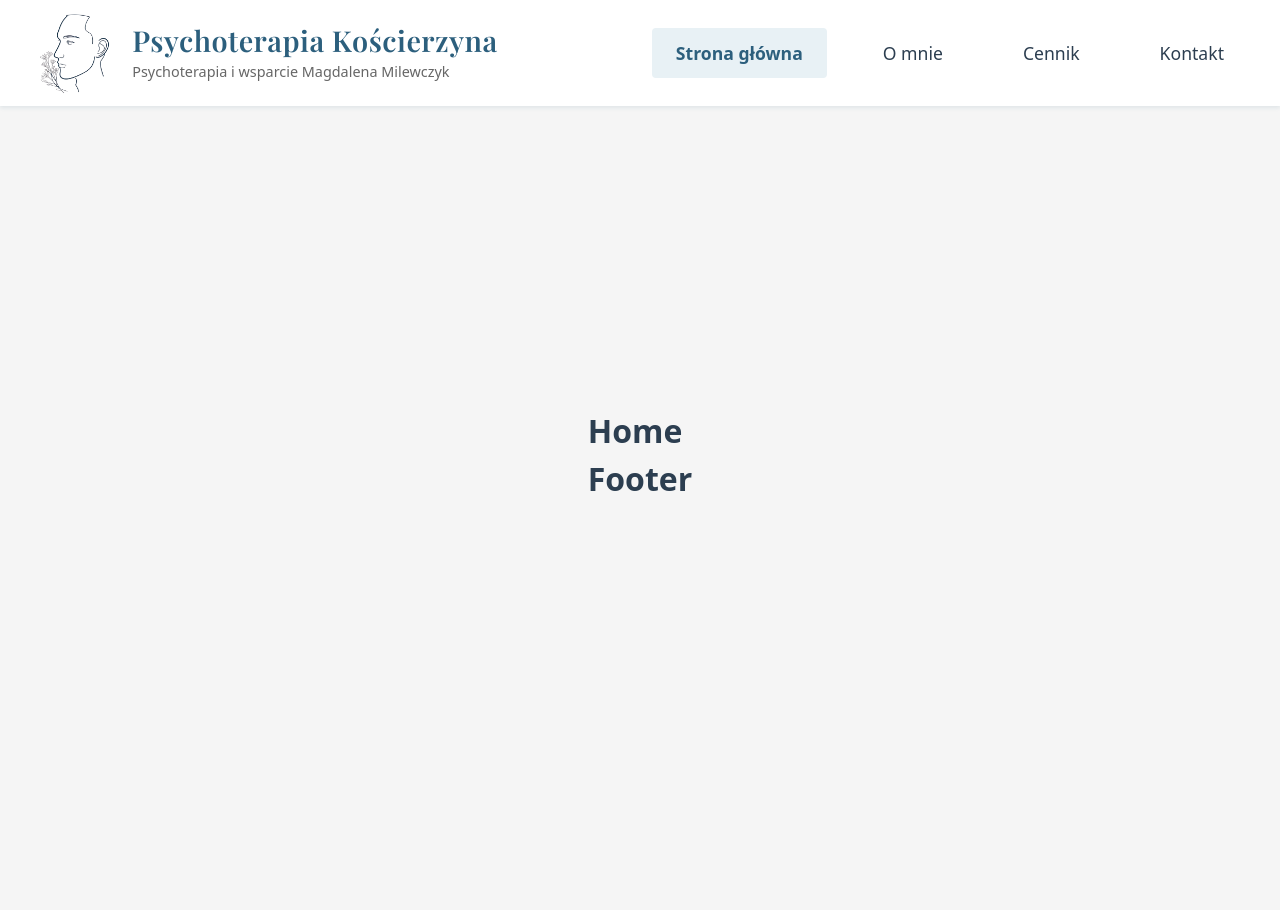
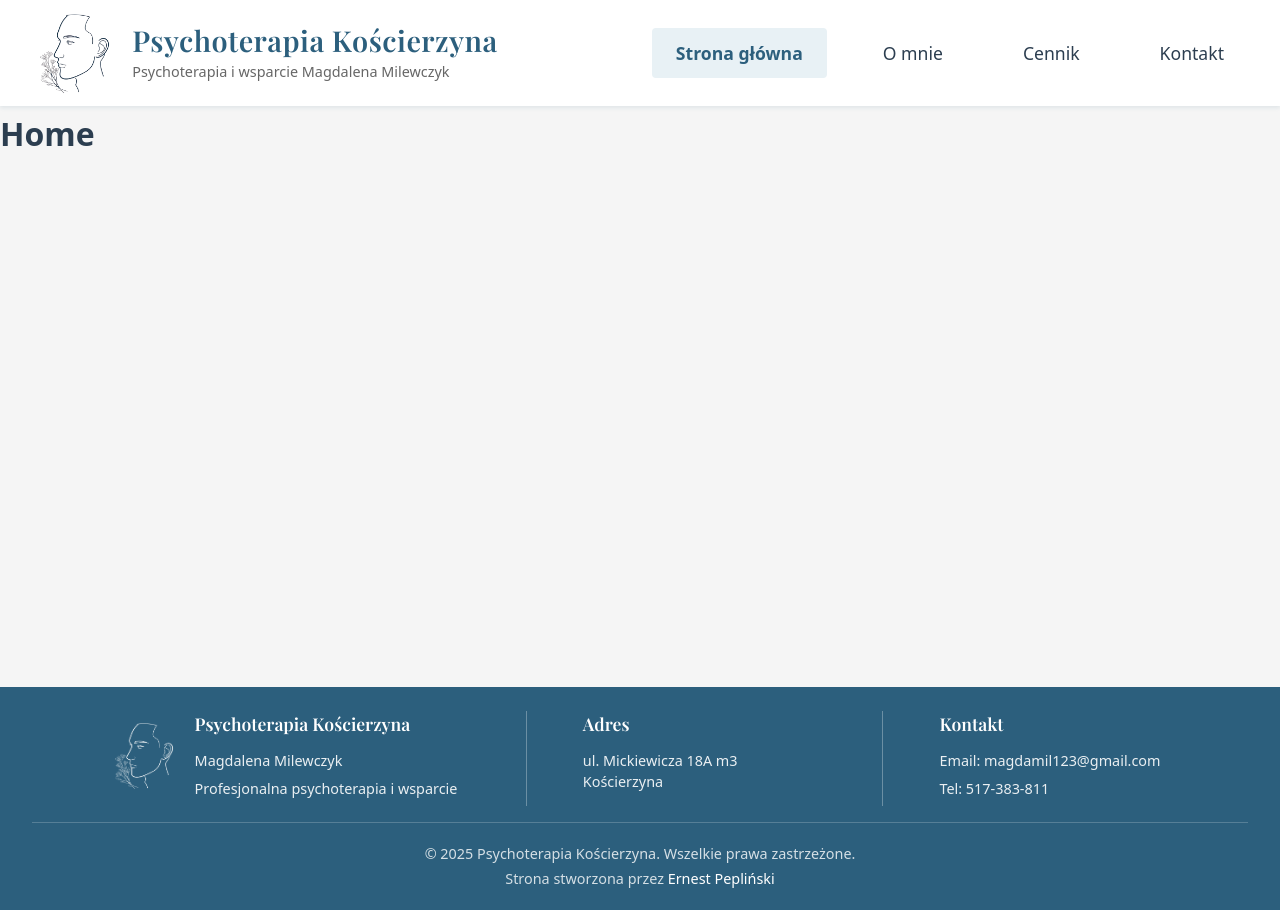
Before and after one commit to ernestpeplinski/psychoterapia-koscierzyna-pl, a React (Vite) app: page / in a window 1280 px wide. Before the commit the page ends 800 px from the top, so only its background shows below. Built offline with nearby package versions, Linux system fonts and the light colour scheme.

Commit message:
Create footer

```diff
--- a/src/App.scss
+++ b/src/App.scss
@@ -1,6 +1,12 @@
 body {
   margin: 0;
   padding-top: 110px; // Compensation for fixed header
+}
+
+#root {
+  display: flex;
+  flex-direction: column;
+  min-height: 100vh;
 }
 
 .container {
--- a/src/index.scss
+++ b/src/index.scss
@@ -20,10 +20,6 @@
 body {
   font-family: system-ui, -apple-system, sans-serif;
   line-height: 1.5;
-  display: flex;
-  justify-content: center;
-  align-items: center;
-  min-height: 100vh;
   background-color: var(--background-light);
   color: var(--text-dark);
 }
--- a/src/layout/Footer.tsx
+++ b/src/layout/Footer.tsx
@@ -1,7 +1,65 @@
+import "../styles/footer.scss";
+import logo from "../assets/Logo 1.png";
+
 function Footer() {
   return (
-    <footer>
-      <h1>Footer</h1>
+    <footer className="footer">
+      <div className="footer__content">
+        <div className="footer__section">
+          <div className="footer__brand-container">
+            <div className="footer__logo">
+              <img src={logo} alt="Logo" />
+            </div>
+            <div className="footer__brand-text">
+              <h3>Psychoterapia Kościerzyna</h3>
+              <p>Magdalena Milewczyk</p>
+              <p>Profesjonalna psychoterapia i wsparcie</p>
+            </div>
+          </div>
+        </div>
+
+        <div className="footer__section">
+          <h3>Adres</h3>
+          <p>
+            <a
+              href="https://www.google.com/maps/search/?api=1&query=Kościerzyna+ul.+Mickiewicza+18A+m3"
+              target="_blank"
+              rel="noopener noreferrer"
+            >
+              ul. Mickiewicza 18A m3
+              <br />
+              Kościerzyna
+            </a>
+          </p>
+        </div>
+
+        <div className="footer__section">
+          <h3>Kontakt</h3>
+          <p>
+            Email:{" "}
+            <a href="mailto:magdamil123@gmail.com">magdamil123@gmail.com</a>
+          </p>
+          <p>
+            Tel: <a href="tel:+48517383811">517-383-811</a>
+          </p>
+        </div>
+      </div>
+
+      <div className="footer__bottom">
+        <p>
+          &copy; 2025 Psychoterapia Kościerzyna. Wszelkie prawa zastrzeżone.
+        </p>
+        <p>
+          Strona stworzona przez{" "}
+          <a
+            href="https://ernestpeplinski.pl/"
+            target="_blank"
+            rel="noopener noreferrer"
+          >
+            Ernest Pepliński
+          </a>
+        </p>
+      </div>
     </footer>
   );
 }
--- /dev/null
+++ b/src/styles/footer.scss
@@ -0,0 +1,144 @@
+.footer {
+  background-color: var(--primary-navy);
+  color: var(--white);
+  padding: 1.5rem 2rem 1rem;
+  margin-top: auto;
+  width: 100%;
+
+  &__content {
+    max-width: 1200px;
+    margin: 0 auto;
+    display: grid;
+    grid-template-columns: 1.5fr 1fr 1fr;
+    gap: 2rem;
+    margin-bottom: 1rem;
+  }
+
+  &__section {
+    display: flex;
+    flex-direction: column;
+    align-items: center;
+    padding: 0 1.5rem;
+    border-right: 1px solid rgba(255, 255, 255, 0.3);
+
+    &:last-child {
+      border-right: none;
+    }
+
+    h3 {
+      font-size: 1.1rem;
+      font-weight: 600;
+      margin-bottom: 0.75rem;
+      color: var(--white);
+      font-family: "Playfair Display", "Georgia", serif;
+      align-self: flex-start;
+    }
+
+    p {
+      font-size: 0.9rem;
+      line-height: 1.5;
+      margin-bottom: 0.4rem;
+      color: rgba(255, 255, 255, 0.9);
+      align-self: flex-start;
+
+      a {
+        color: rgba(255, 255, 255, 0.9);
+        text-decoration: none;
+        transition: all 0.3s ease;
+
+        &:hover {
+          color: var(--white);
+          text-decoration: underline;
+        }
+      }
+    }
+  }
+
+  &__brand-container {
+    display: flex;
+    align-items: center;
+    gap: 1rem;
+  }
+
+  &__brand-text {
+    display: flex;
+    flex-direction: column;
+  }
+
+  &__logo {
+    flex-shrink: 0;
+
+    img {
+      height: 75px;
+      width: auto;
+      filter: brightness(0) invert(1);
+    }
+  }
+
+  &__bottom {
+    border-top: 1px solid rgba(255, 255, 255, 0.2);
+    padding-top: 1rem;
+    text-align: center;
+
+    p {
+      font-size: 0.9rem;
+      color: rgba(255, 255, 255, 0.8);
+      margin: 0.25rem 0;
+    }
+
+    a {
+      color: var(--white);
+      text-decoration: none;
+      font-weight: 500;
+      transition: opacity 0.3s ease;
+
+      &:hover {
+        opacity: 0.8;
+        text-decoration: underline;
+      }
+    }
+  }
+
+  // Responsive design
+  @media (max-width: 768px) {
+    padding: 1.5rem 1rem 1rem;
+
+    &__content {
+      grid-template-columns: 1fr;
+      gap: 1.5rem;
+      text-align: center;
+    }
+
+    &__section {
+      padding: 0;
+      border-right: none;
+      border-bottom: 1px solid rgba(255, 255, 255, 0.3);
+      padding-bottom: 1.5rem;
+
+      &:first-child {
+        padding-bottom: 1.5rem;
+      }
+
+      &:last-child {
+        border-bottom: none;
+        padding-bottom: 0;
+      }
+    }
+
+    &__brand-container {
+      flex-direction: column;
+      align-items: center;
+      text-align: center;
+    }
+
+    &__section {
+      h3 {
+        font-size: 1.1rem;
+      }
+
+      p {
+        font-size: 0.9rem;
+      }
+    }
+  }
+}
```
